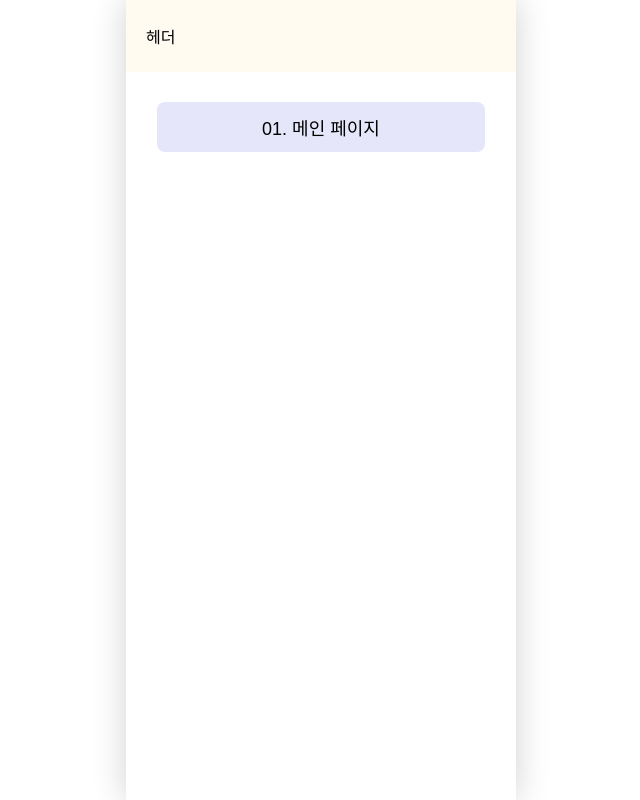
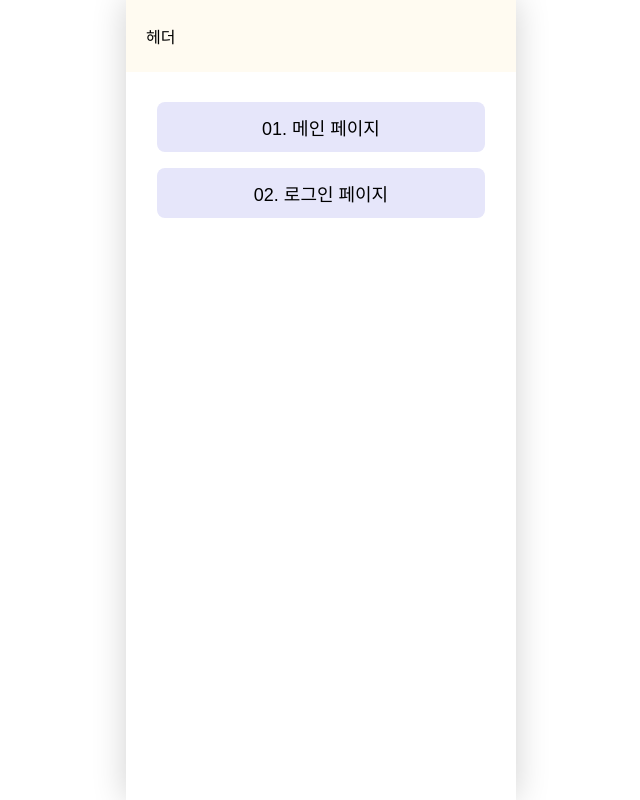
Before and after one commit to wiseah/mealdang_FE, a React (Create React App) app: page / in a window 1280 px wide. Shown: the whole page, without its empty margins (319-959 px from the left). Built offline with nearby package versions, Linux system fonts and the light colour scheme.

Commit message:
Feat: 로그인 페이지

```diff
--- a/src/routes.js
+++ b/src/routes.js
@@ -1,5 +1,5 @@
 import Main from "./pages/Main";
-
+import Login from "./pages/Login";
 import Sitemap from "./pages/Sitemap";
 
 
@@ -13,6 +13,11 @@ const routes = [
         element: <Main />,
         name: '01. 메인 페이지'
     },
+    {
+        path: '/login',
+        element: <Login />,
+        name: '02. 로그인 페이지'
+    },
 ]
 
 export default routes;
```
Also changed, not shown: src/pages/Login.jsx (added).
